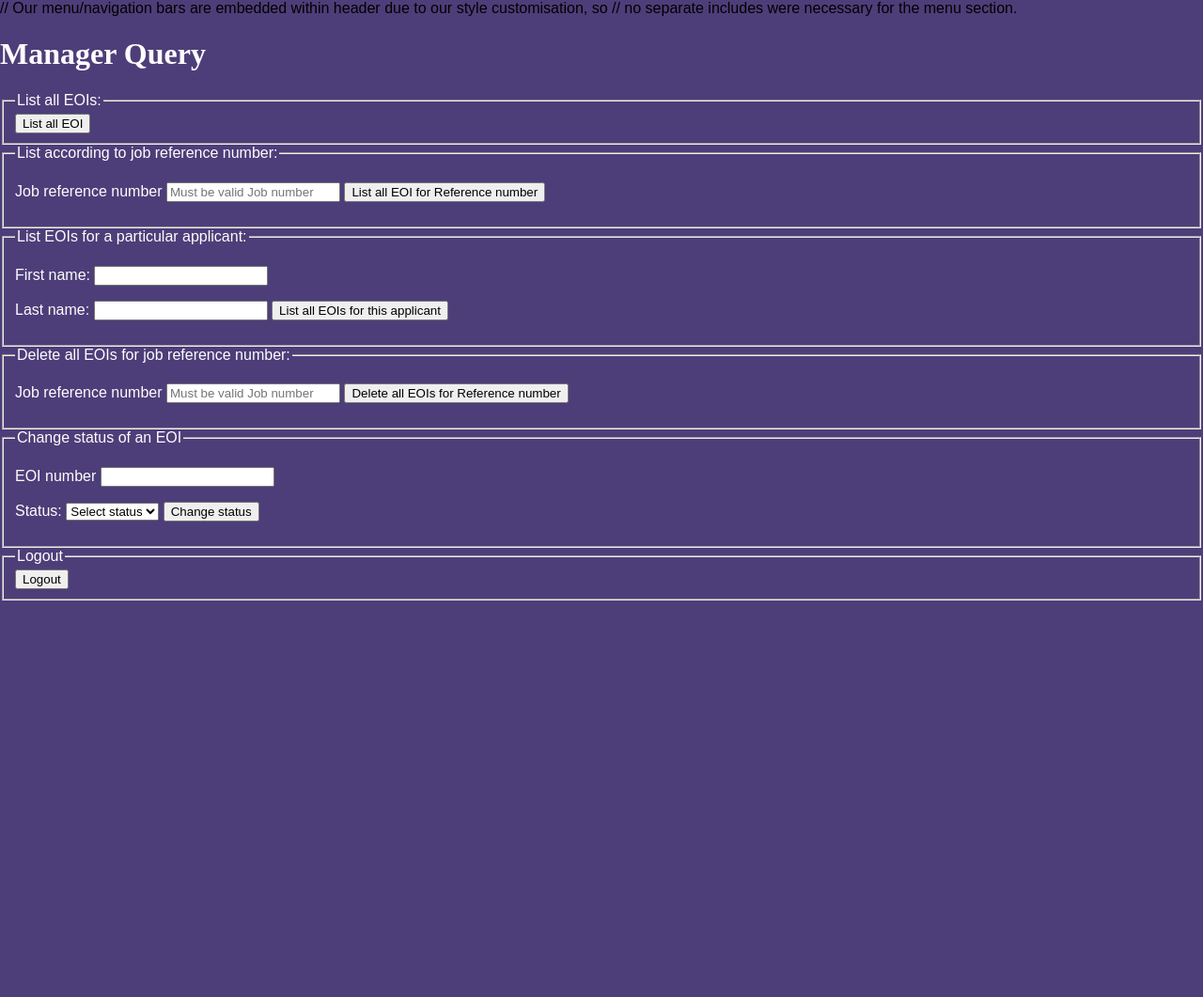
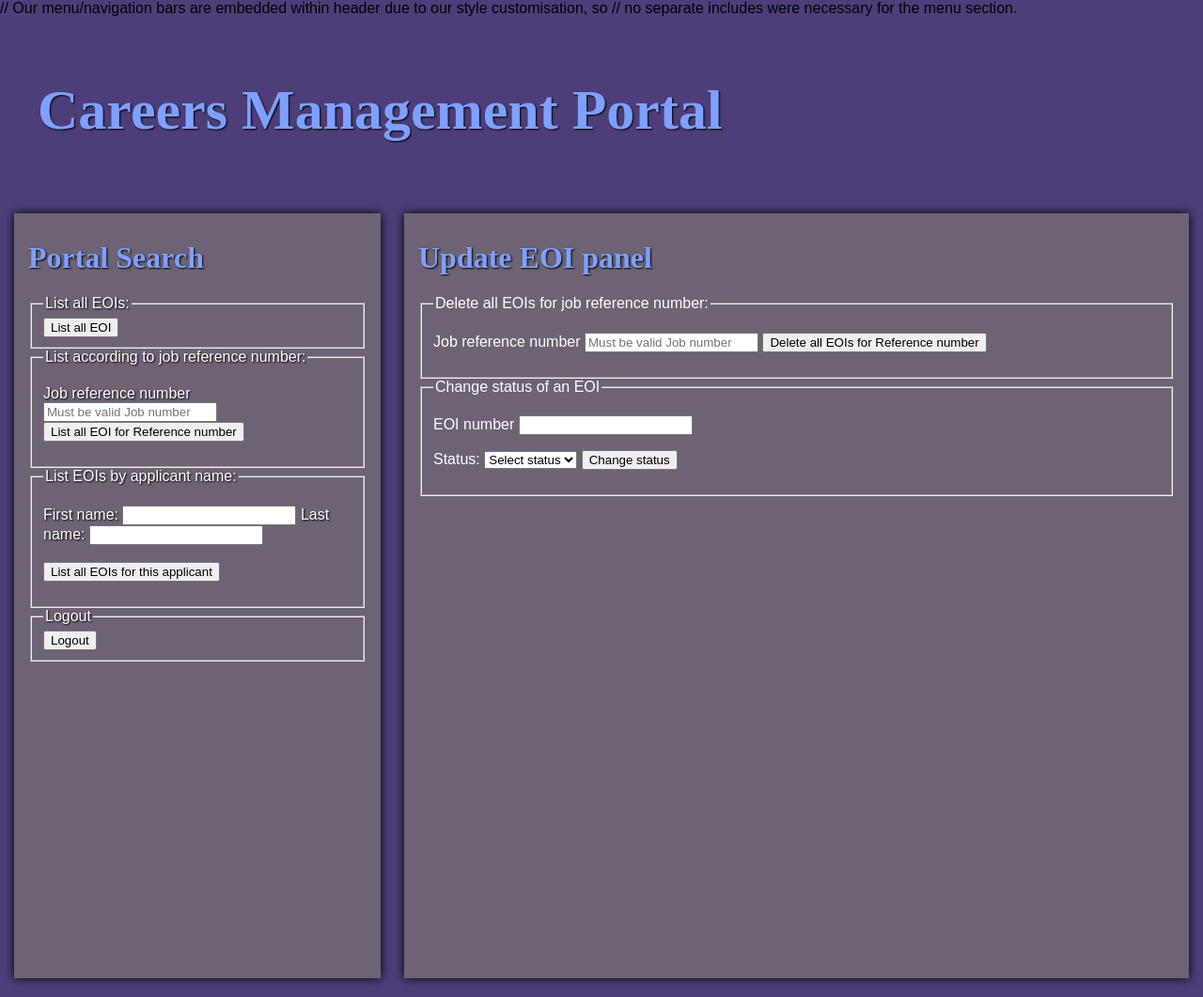
Before and after one commit to FakeTiramisu/Inquiry-Project-Assignment-1, a PHP site: page /manage.php in a window 1280 px wide. Shown: the part 96-1157 px from the top of the page at 94% size. Before the commit the page ends 735 px from the top, so only its background shows below. Run offline with PHP 8.4, Linux system fonts and the light colour scheme; some web fonts are replaced.

Commit message:
Update manage.php
Apply CSS styling
Apply Changes to Status in EOI table via SQL

```diff
--- a/manage.php
+++ b/manage.php
@@ -175,8 +175,13 @@ if ($_SERVER['REQUEST_METHOD'] === 'POST') {
     echo "</div>";
 } else {
     echo '
-    <div class="container">
-        <h1>Manager Query</h1>
+
+    <div class ="jobs_container">
+    <div class="jobs_header">
+    <h1 class="jobs_headertitle">Careers Management Portal</h1>
+    </div>
+        <div class="jobs_sidepanel">
+        <h1 class="jobs_title">Portal Search</h1>
         <fieldset>
             <legend>List all EOIs:</legend>
             <form method="post" action="manage.php">
@@ -194,15 +199,32 @@ if ($_SERVER['REQUEST_METHOD'] === 'POST') {
     </fieldset>
 
         <fieldset>
-            <legend>List EOIs for a particular applicant:</legend>
+            <legend>List EOIs by applicant name:</legend>
             <form method="post" action="manage.php">
                 <p><label for="Fname">First name:</label>
                 <input type="text" name="Fname" id="Fname" pattern="[A-Za-z]+" maxlength="20" required/>
-                <p><label for="Lname">Last name:</label>
+                <label for="Lname">Last name:</label>
                 <input type="text" name="Lname" id="Lname" pattern="[A-Za-z]+" maxlength="20" required/>
+                <br><br>
                 <input type="submit" name="button3" value="List all EOIs for this applicant">
             </form>
         </fieldset>
+
+         <fieldset>
+            <legend>Logout</legend>
+            <form method="post" action="manage.php">
+                <input type="submit" name="button6" value="Logout">
+            </form>
+        </fieldset>
+        </div>
+
+
+
+
+        <div class="jobs_mainpanel">
+        <h1 class="jobs_title">Update EOI panel</h1>
+
+
 
         <fieldset>
             <legend>Delete all EOIs for job reference number:</legend>
@@ -230,12 +252,8 @@ if ($_SERVER['REQUEST_METHOD'] === 'POST') {
             </form>
         </fieldset>
 
-        <fieldset>
-            <legend>Logout</legend>
-            <form method="post" action="manage.php">
-                <input type="submit" name="button6" value="Logout">
-            </form>
-        </fieldset>
+
+    </div>
     </div>
     ';
 }
```
Lines whose indentation alone changed are shown as unchanged.
